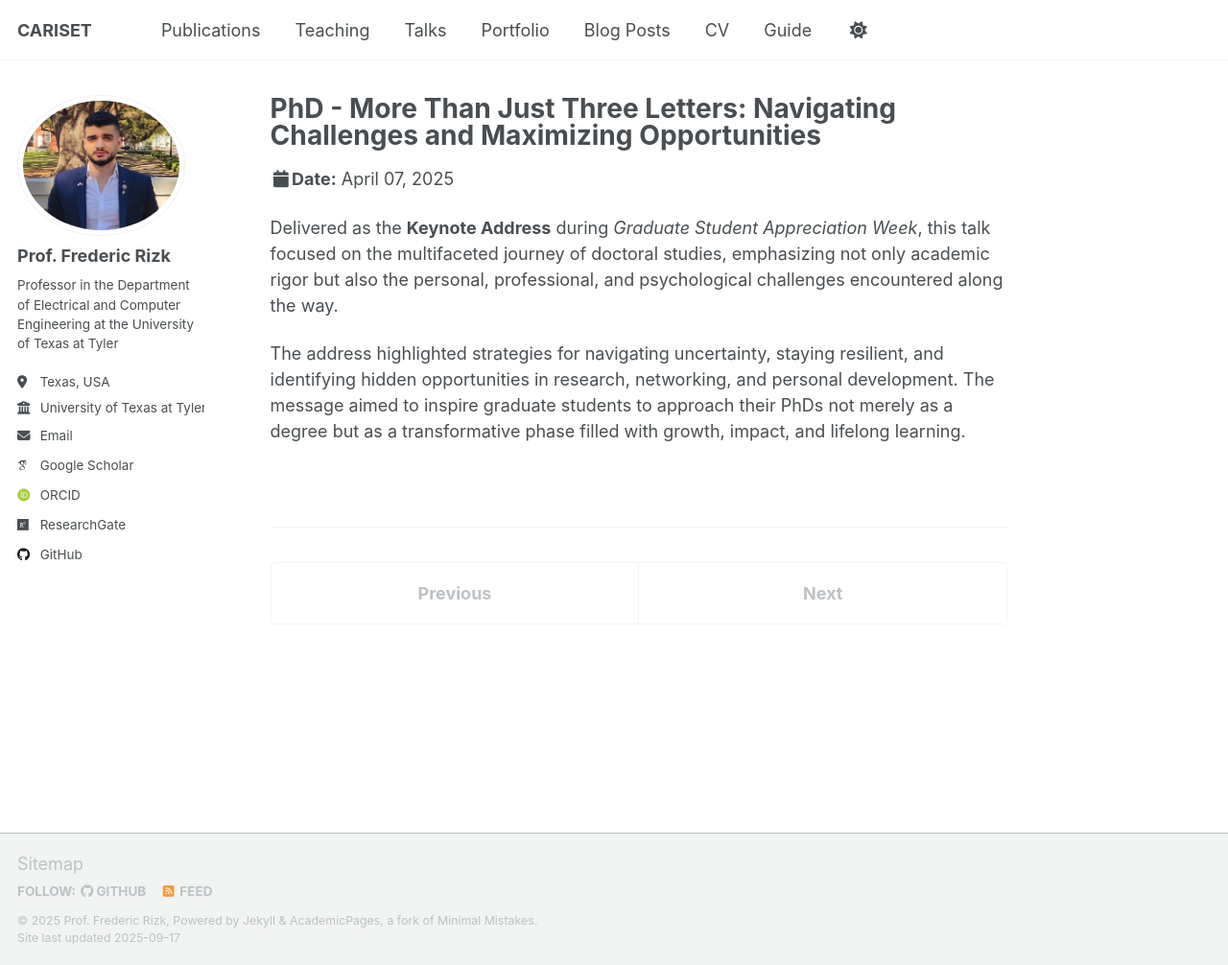
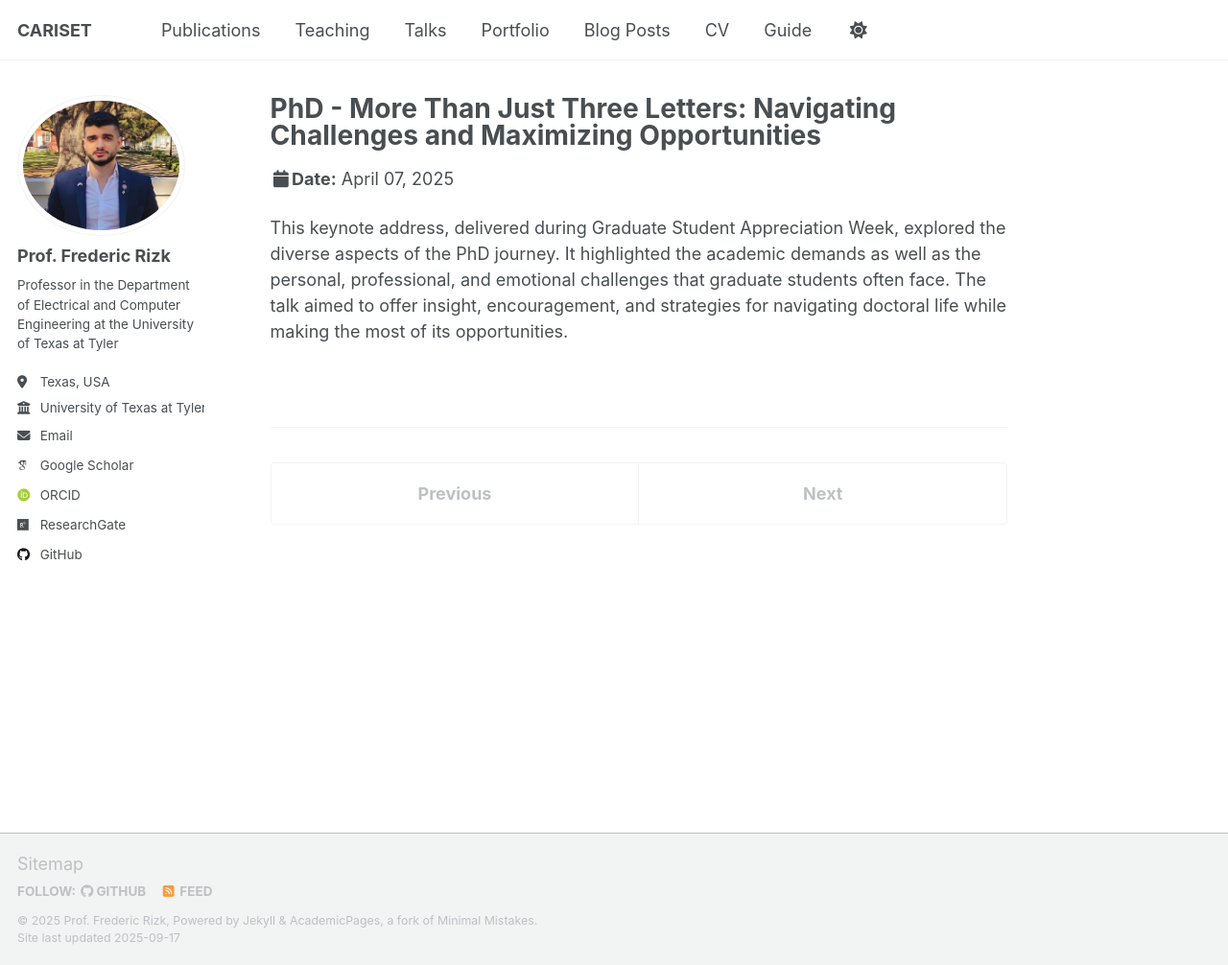
Before and after one commit to FredericRizk/CARISET.github.io, a Jekyll site: the page built from _talks/2025-04-07-ull-keynote.md, in a window 1280 px wide and 1006 px high. Shown: the whole window at 96% size. Built offline with Jekyll 4.4.1, drawn with Linux system fonts in a browser that asks for light colours; some web fonts are replaced; a script that is not in the unit is left out.

Commit message:
Update 2025-04-07-ull-keynote.md

```diff
--- a/_talks/2025-04-07-ull-keynote.md
+++ b/_talks/2025-04-07-ull-keynote.md
@@ -8,6 +8,4 @@ date: 2025-04-07
 location: "LA, USA"
 ---
 
-Delivered as the **Keynote Address** during *Graduate Student Appreciation Week*, this talk focused on the multifaceted journey of doctoral studies, emphasizing not only academic rigor but also the personal, professional, and psychological challenges encountered along the way.
-
-The address highlighted strategies for navigating uncertainty, staying resilient, and identifying hidden opportunities in research, networking, and personal development. The message aimed to inspire graduate students to approach their PhDs not merely as a degree but as a transformative phase filled with growth, impact, and lifelong learning.
+This keynote address, delivered during Graduate Student Appreciation Week, explored the diverse aspects of the PhD journey. It highlighted the academic demands as well as the personal, professional, and emotional challenges that graduate students often face. The talk aimed to offer insight, encouragement, and strategies for navigating doctoral life while making the most of its opportunities.
```
